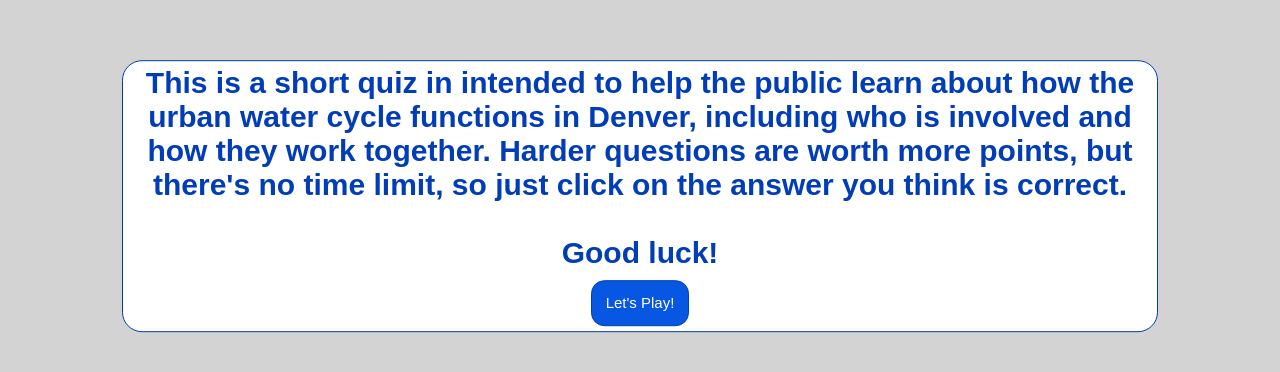
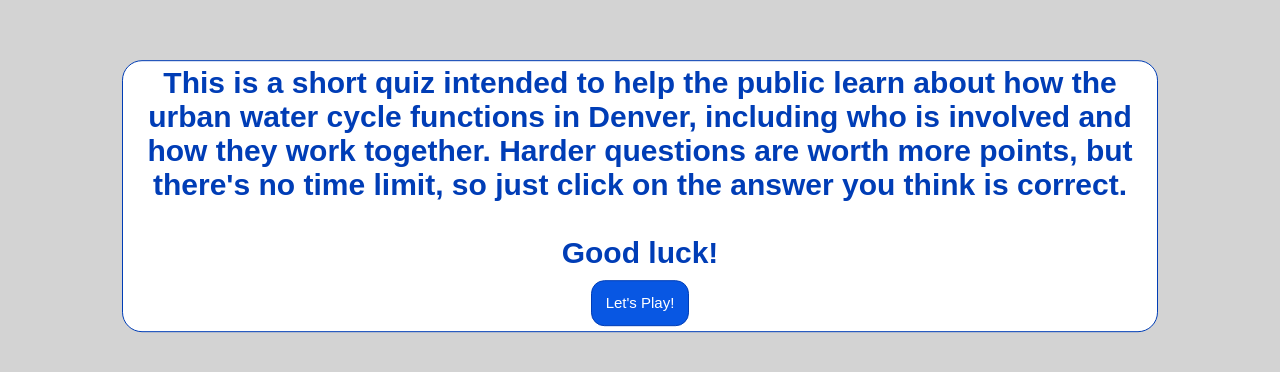
Before and after one commit to Darksaber501st/WaterQuiz, a plain HTML site: page index.html in a window 1280 px wide. Shown: the part 204-576 px from the top of the page. Drawn offline with Linux system fonts and the light colour scheme.

Commit message:
final final tweaks 1

```diff
--- a/index.html
+++ b/index.html
@@ -31,7 +31,7 @@
         </div>
         <div id="instructionsOverlayOuter" class="hidden ">
             <div id="instructionsOverlayInner" class="flex-column">
-                <h3 style="color: #003db6;">This is a short quiz in intended to help the public learn about how the urban water cycle functions in Denver, including who is involved and how they work together. Harder questions are worth more points, but there's no time limit, so just click on the answer you think is correct.<br><br>Good luck!<br></h3>
+                <h3 style="color: #003db6;">This is a short quiz intended to help the public learn about how the urban water cycle functions in Denver, including who is involved and how they work together. Harder questions are worth more points, but there's no time limit, so just click on the answer you think is correct.<br><br>Good luck!<br></h3>
                 <button id="startGameBtn" class="btn" style="margin: 0 auto; display: block; margin-top: 10px">Let's Play!</button>
             </div>
         </div>
```
Also changed, not shown: showScores.html (+4 -0 lines).
